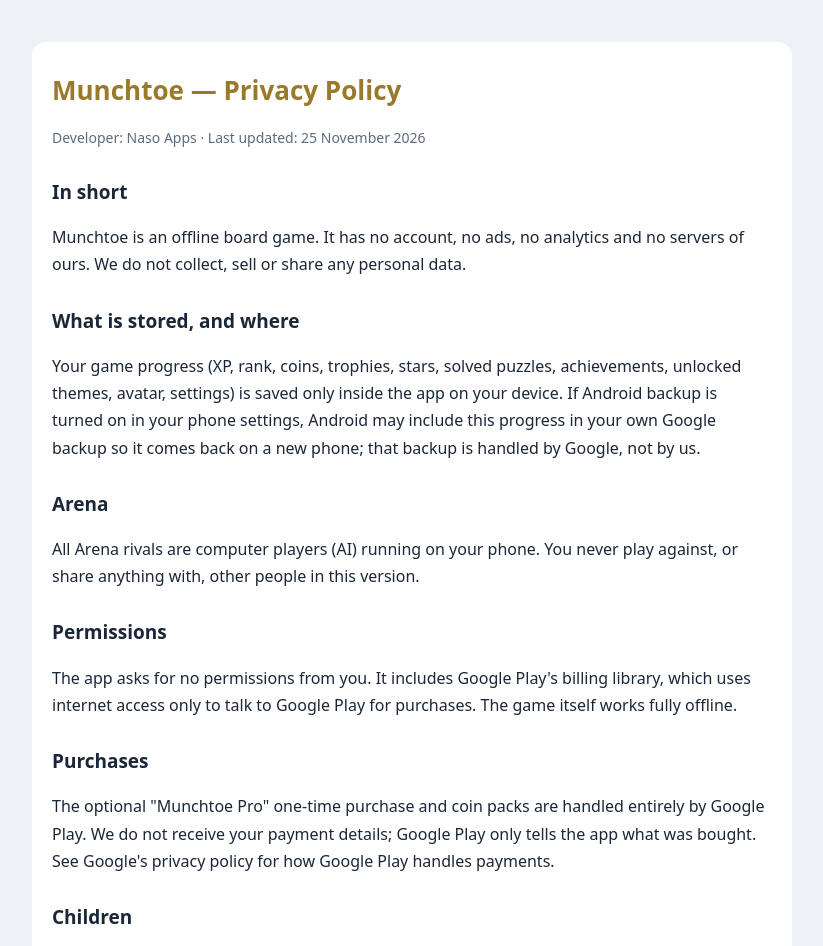
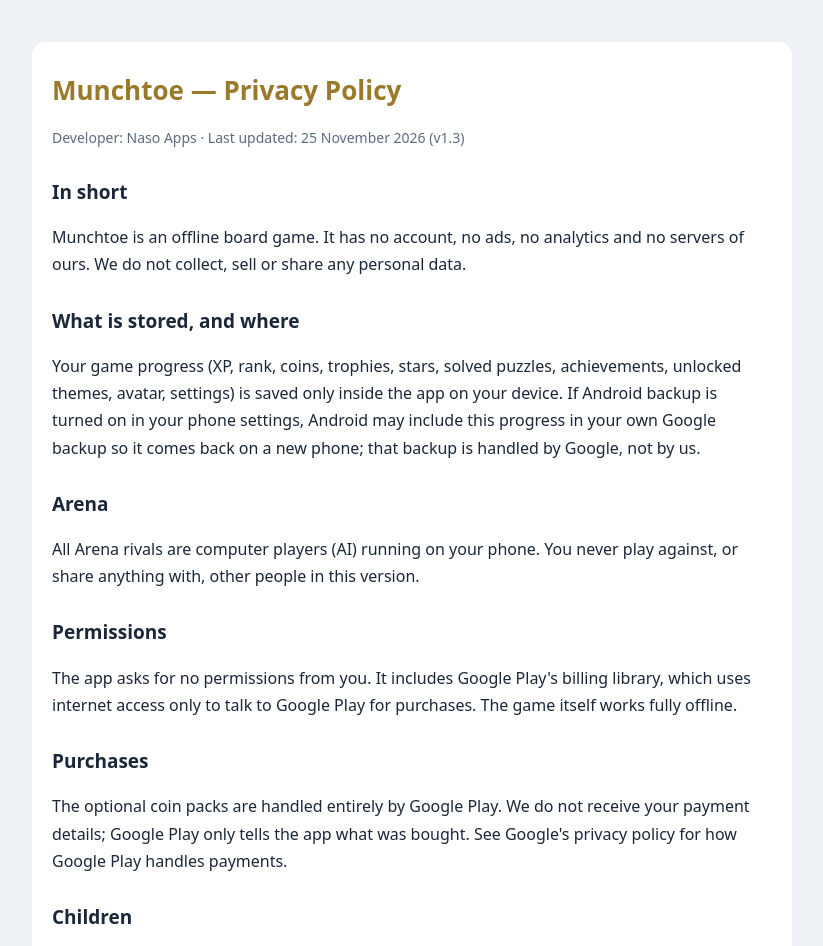
Before and after one commit to egyone1/naso-apps, a plain HTML site: page munchtoe/privacy.html in a window 1280 px wide. Shown: the top 946 px of the page, without its empty margins (228-1051 px from the left). Drawn offline with Linux system fonts and the light colour scheme.

Commit message:
Munchtoe privacy: coin packs only
Co-Authored-By: Claude Opus 5.5 <noreply@anthropic.com>

```diff
--- a/munchtoe/privacy.html
+++ b/munchtoe/privacy.html
@@ -21,7 +21,7 @@
 
 <section>
 <h1>Munchtoe — Privacy Policy</h1>
-<p class="muted">Developer: Naso Apps · Last updated: 25 November 2026</p>
+<p class="muted">Developer: Naso Apps · Last updated: 25 November 2026 (v1.3)</p>
 
 <h2>In short</h2>
 <p>Munchtoe is an offline board game. It has no account, no ads, no analytics and no servers of ours.
@@ -42,7 +42,7 @@ other people in this version.</p>
 to talk to Google Play for purchases. The game itself works fully offline.</p>
 
 <h2>Purchases</h2>
-<p>The optional "Munchtoe Pro" one-time purchase and coin packs are handled entirely by Google Play. We do not receive
+<p>The optional coin packs are handled entirely by Google Play. We do not receive
 your payment details; Google Play only tells the app what was bought. See Google's privacy policy for how Google Play
 handles payments.</p>
 
@@ -79,7 +79,7 @@ nothing stored on any server of ours to delete.</p>
 الشراء. اللعبة نفسها بتشتغل كلها من غير إنترنت.</p>
 
 <h2>الشراء</h2>
-<p>شراء "Munchtoe Pro" (دفعة واحدة واختياري) وباكدجات الكوينز بيتم بالكامل عن طريق جوجل بلاي. إحنا مش بنستلم أي
+<p>باكدجات الكوينز (اختيارية) بيتم شراؤها بالكامل عن طريق جوجل بلاي. إحنا مش بنستلم أي
 بيانات دفع؛ جوجل بلاي بيقول للتطبيق بس اتشرى إيه.</p>
 
 <h2>الأطفال</h2>
```
